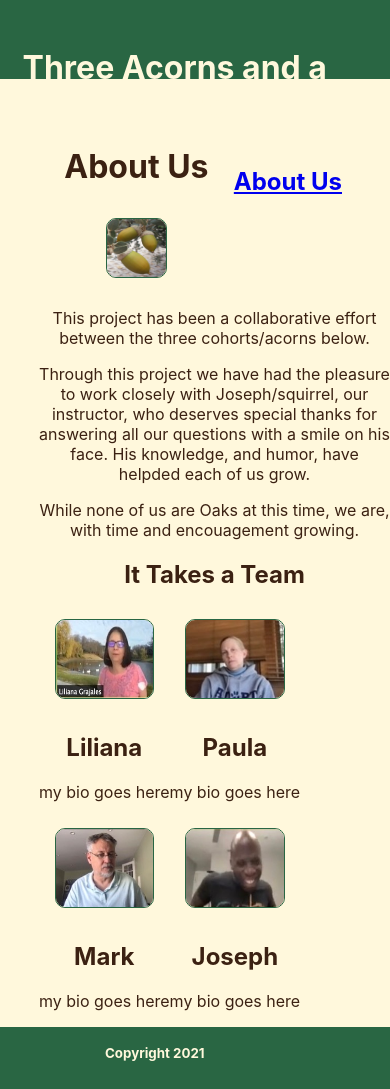
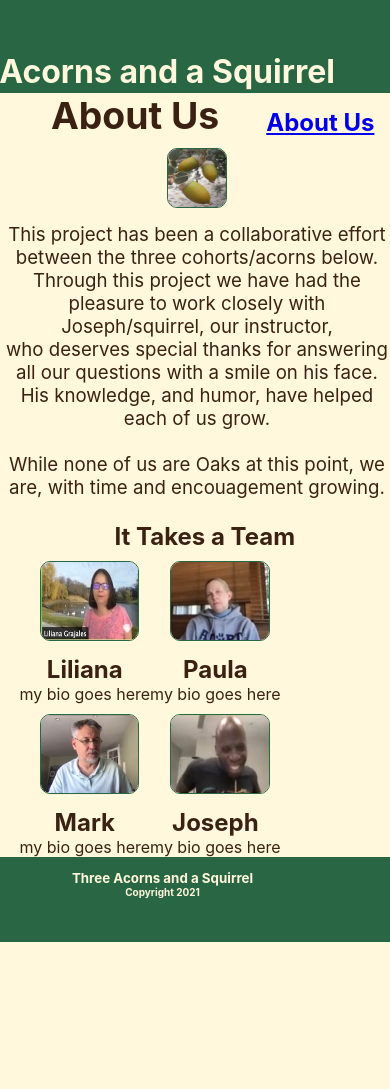
Before and after one commit to Grajales/unit3-trefle, a React (Create React App) app in the folder bird-app/: page /aboutme in a window 390 px wide. After the commit the page ends 942 px from the top, so only its background shows below. Built offline with nearby package versions, Linux system fonts and the light colour scheme; no server answers.

Commit message:
CSS rework for responsiveness

```diff
--- a/bird-app/src/AboutMe/AboutMe.css
+++ b/bird-app/src/AboutMe/AboutMe.css
@@ -1,11 +1,12 @@
 .App {
   text-align: center;
-  margin-left: 5vw;
+  /* margin-left: 5vw; */
   color: rgb(59, 33, 18);
 }
 
 .AboutMe-Intro-Div {
-  margin-left: 5vw;
+  margin-left: 1vw;
+  font-size: 14pt;
 }
 
 .AboutMe-logo {
@@ -13,7 +14,7 @@
   height: 15vmin;
   pointer-events: none;
   border-radius: 10px;
-  border: solid rgb(41, 102, 67) 0.25vw;
+  border: solid rgb(41, 102, 67) 0.4vw;
 }
 
 .AboutMe-Team-Hdr{
@@ -24,9 +25,11 @@
   margin-left: 5vw;
   display: flex;
   flex-wrap: wrap;
+  text-align: center;
 }
 
 .AboutMe-Cohort{
+
 
 }
 
@@ -35,5 +38,6 @@
   height: 20vmin;
   pointer-events: none;
   border-radius: 10px;
-  border: solid rgb(41, 102, 67) 0.25vw;
+  border: solid rgb(41, 102, 67) 0.4vw;
+  margin-left: 5vw;
 }
--- a/bird-app/src/AboutMe/AboutMe.js
+++ b/bird-app/src/AboutMe/AboutMe.js
@@ -19,10 +19,14 @@ class AboutMe extends Component {
             <img src={ThreeAcorns} alt="three acorns image" className='AboutMe-logo' />
             <p className='AboutMe-Intro'>
               This project has been a collaborative effort between the three cohorts/acorns below.
-              <p>Through this project we have had the pleasure to work closely with Joseph/squirrel, our instructor, who
-              deserves special thanks for answering all our questions with a smile on his face.
-              His knowledge, and humor, have helpded each of us grow.</p>
-              <p>While none of us are Oaks at this time, we are, with time and encouagement growing.</p></p>
+              <p>Through this project we have had the pleasure to work closely with Joseph/squirrel,
+              our instructor, </p>
+              <p>who deserves special thanks for answering all our questions with
+              a smile on his face. </p>
+              <p>His knowledge, and humor, have helped each of us grow.</p>
+              <br></br>
+              <p>While none of us are Oaks at this point, we are, with time and encouagement growing.</p></p>
+            <br></br>
           </div>
           <h2 className="AboutMe-Team-Hdr">It Takes a Team</h2>
           <div className="AboutMe-Team">
--- a/bird-app/src/Footer/Footer.css
+++ b/bird-app/src/Footer/Footer.css
@@ -1,11 +1,15 @@
 .Footer {
-    height: .55in;
+    height: 10vh;
     background-color: rgb(41, 102, 67);
-    padding-top: .1in;
     text-align: center;
     font-size: 5pt;
-    margin-left: -100px;
+    margin-left: -65px;
+    color:cornsilk;
+    /* position: fixed; */
+    /* width: 100%; */
+
 }
 .Footer h1 {
     color:cornsilk;
+    padding-top: 1.5vh
 }
--- a/bird-app/src/Footer/Footer.js
+++ b/bird-app/src/Footer/Footer.js
@@ -4,7 +4,9 @@ import './Footer.css';
 function Footer () {
     return (
         <div className='Footer'>
-            <h1>Copyright 2021</h1>
+            <h1>Three Acorns and a Squirrel</h1>
+            <h2>Copyright 2021</h2>
+
         </div>
     );
 }
--- a/bird-app/src/Header/Header.css
+++ b/bird-app/src/Header/Header.css
@@ -1,8 +1,10 @@
+*{margin: 0; padding: 0;}
+/* @media screen and (max-width: 1199) */
 .Header {
-    height: .75in;
+    height: 10vh;
     background-color: rgb(41, 102, 67);
     color: cornsilk;
-    padding-top: .07in;
+    padding-top: 1vh;
     margin-left: -100px;
 
 }
@@ -11,14 +13,15 @@
     display: inline;
     text-align: center;
     float: right;
-    padding-right: .5in;
+    padding-right: 4vw;
+    padding-top: 2vh;
 }
 
 .Header h1 {
     padding-top: 0;
     margin-top: 0;
     display: inline;
-    padding-top: 0in;
+    /* padding-top: 1vh; */
     float:inline-start;
 
 }
@@ -29,6 +32,7 @@
     border-radius: 10px;
     border: solid rgb(59, 33, 18) 0.25vw;
     float: left;
-    margin-top: -14px;
+    margin-top: .5vh;
     display: inline-flex;
+    margin-left: 9vw;
   }
--- a/bird-app/src/Homepage.js
+++ b/bird-app/src/Homepage.js
@@ -23,14 +23,14 @@ class Homepage extends Component {
         // )
         return (
             <div className='Homepage'>
-                <form className='Search-Form'>
+                {/* <form className='Search-Form'> */}
                     <div class='column'>
-                        <div className='Flower'>
+                        {/* <div className='Flower'>
                             <label className='Search-Flower' >Flowers </label>
-                        </div>
+                        </div> */}
                         <img src={plantPhoto} alt="Flowers" />
                     </div>
-                    <div className='Search-Common-Name'>
+                    {/* <div className='Search-Common-Name'>
                         <label className='Search-Common-Name' >Select a Flower </label>
                         <select name="birdsList" id="plants-list">
                             <option value="">Choose flower</option>
@@ -39,39 +39,39 @@ class Homepage extends Component {
                             <option value="flower3">{flowerList[2]}</option>
                         </select>
                         <button className='Search-Button' onClick={this.handleSearch}>Search</button>
-                    </div>
+                    </div> */}
 
                     <div class='column'>
-                        <div className='Fruit'>
+                        {/* <div className='Fruit'>
                             <label className='Search-Fruit-L' >Fruit</label>
-                        </div>
-                        <img src={plantPhoto} alt="Trees" />
+                        </div> */}
+                        <img src={plantPhoto} alt="Fruit" />
                     </div>
-                    <label className='Search-Common-Name' >Select a Fruit </label>
+                    {/* <label className='Search-Common-Name' >Select a Fruit </label>
                     <select name="birdsList" id="plants-list">
                         <option value="">Choose fruit</option>
                         <option value="fruit1">{fruitList[0]}</option>
                         <option value="fruit2">{fruitList[1]}</option>
                         <option value="fruit3">{fruitList[2]}</option>
                     </select>
-                    <button className='Search-Button' onClick={this.handleSearch}>Search</button>
+                    <button className='Search-Button' onClick={this.handleSearch}>Search</button> */}
 
                     <div class='column'>
-                        <div className='Vegetable'>
+                        {/* <div className='Vegetable'>
                             <label className='Search-Vegetable-L' >Vegetable</label>
-                        </div>
+                        </div> */}
                         <img src={plantPhoto} alt="Vegetables" />
                     </div>
-                    <label className='Search-Common-Name' >Select a Vegetable </label>
+                    {/* <label className='Search-Common-Name' >Select a Vegetable </label>
                     <select name="birdsList" id="plants-list">
                         <option value="">Choose vegetable</option>
                         <option value="veggie1">{veggieList[0]}</option>
                         <option value="veggie2">{veggieList[1]}</option>
                         <option value="veggie3">{veggieList[2]}</option>
                     </select>
-                    <button className='Search-Button' onClick={this.handleSearch}>Search</button>
+                    <button className='Search-Button' onClick={this.handleSearch}>Search</button> */}
 
-                </form>
+                {/* </form> */}
             </div>
         )
     }
```
